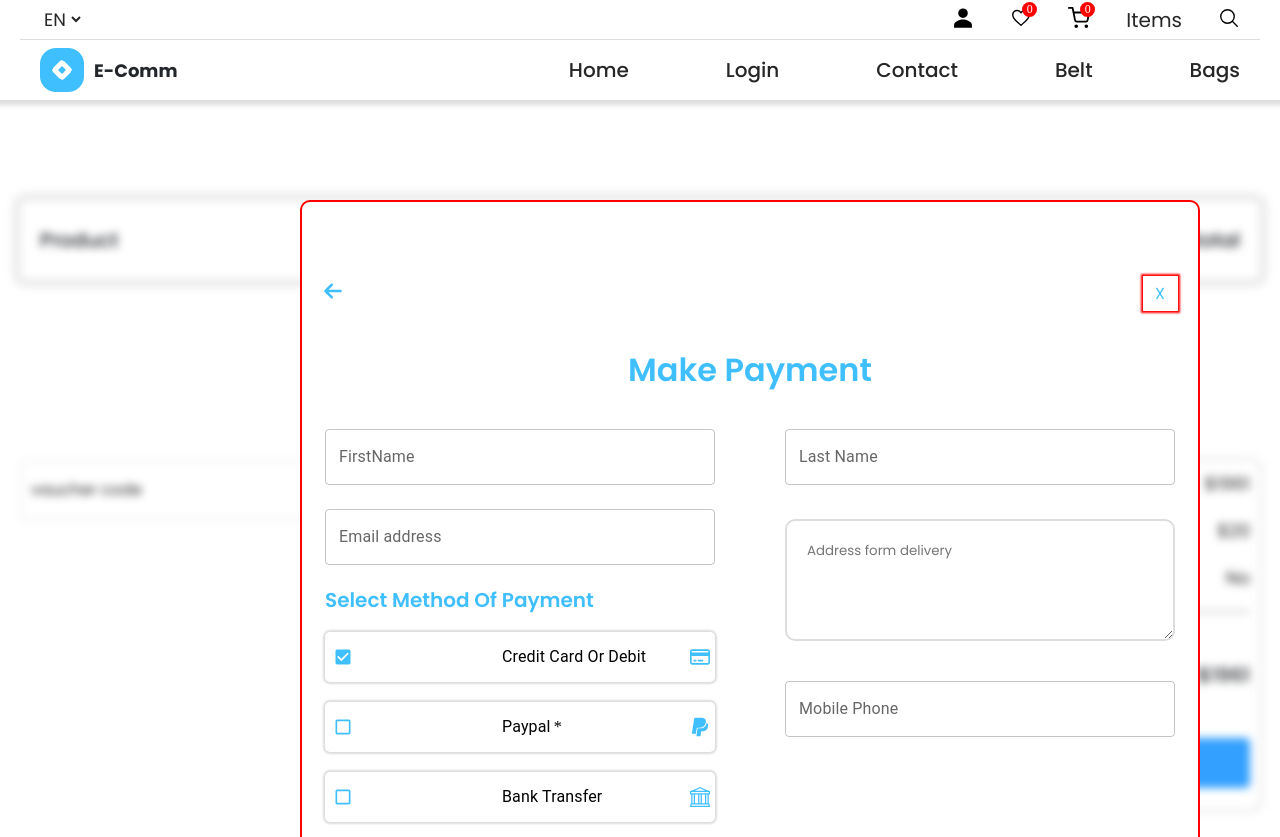
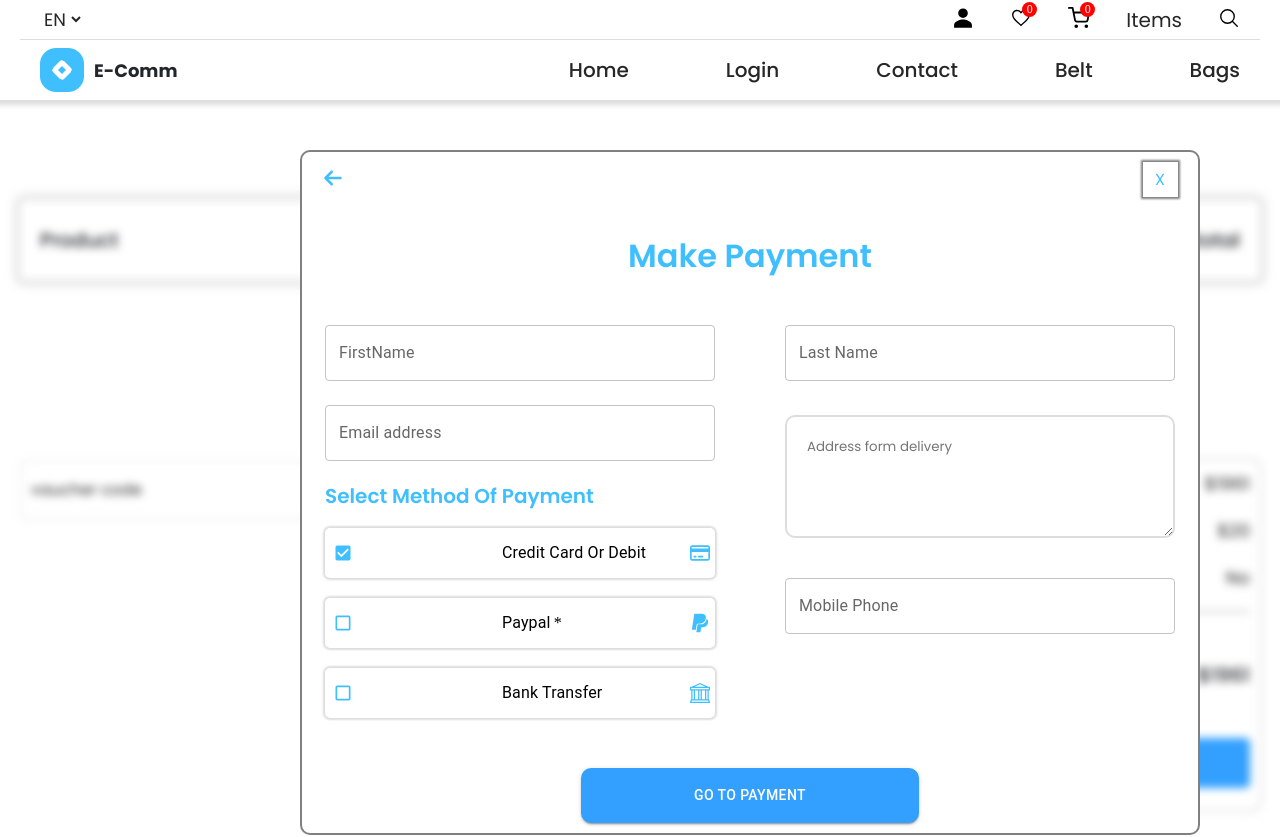
Before and after one commit to yahyojondev/BMI-ProMax, a React (Vite) app: page /payment in a window 1280 px wide. Shown: the top 837 px of the page. Built offline with nearby package versions, Linux system fonts and the light colour scheme.

Commit message:
work work

```diff
--- a/src/sass/components/payment.scss
+++ b/src/sass/components/payment.scss
@@ -4,27 +4,33 @@
 }
 .payment__wrapper {
   position: absolute;
-  top: 200px;
-  left: 300px;
+  top: 150px;
   display: flex;
   align-items: center;
   justify-content: center;
-  border: 2px solid red;
+  border: 2px solid gray;
   width: 100%;
   max-width: 900px;
-  height: 792.84px;
   border-radius: 10px;
   background: rgb(255, 255, 255);
+  padding: 10px;
+  @media only screen and (min-width: 1280px) {
+    left: 300px;
+  }
   .payment__link__wrapper {
     display: flex;
     align-items: center;
+    gap: 200px;
+    @media only screen and (min-width: 100px) {
       gap: 800px;
+    }
+
     .payment__exit {
       color: rgb(64, 191, 255);
       width: 35px;
       font-family: Poppins;
       height: 35px;
-      box-shadow: 0px 0px 2px 2px red;
+      box-shadow: 0px 0px 2px 2px gray;
       display: flex;
       align-items: center;
       justify-content: center;
@@ -48,15 +54,26 @@
   flex-direction: column;
   gap: 40px;
   .payment__form {
+    padding: 10px;
     display: flex;
+    flex-direction: column;
+    gap: 10px;
+    @media only screen and (min-width: 500px) {
       gap: 70px;
+    }
+    @media only screen and (min-width: 1000px) {
+      flex-direction: row;
+    }
     &__left {
       display: flex;
       flex-direction: column;
       gap: 30px;
       .payment__input {
+        width: 100%;
+        @media only screen and (min-width: 500px) {
           width: 390px;
           height: 50px;
+        }
       }
       .select__wrapper {
         display: flex;
@@ -65,24 +82,30 @@
         h3 {
           color: rgb(64, 191, 255);
           font-family: Poppins;
-          font-size: 20px;
+          font-size: 16px;
           font-weight: 600;
           line-height: 23px;
           letter-spacing: 0px;
           text-transform: capitalize;
+          @media only screen and (min-width: 500px) {
+            font-size: 20px;
+          }
         }
         .formgroup {
           display: flex;
           flex-direction: column;
           gap: 20px;
           .form__wrapper {
-            width: 390px;
+            width: 150px;
             padding-left: 10px;
             height: 50px;
             box-shadow: 0px 0px 2px 2px #ddd;
             border-radius: 5px;
             display: flex;
             align-items: center;
+            @media only screen and (min-width: 500px) {
+              width: 390px;
+            }
             svg {
               font-size: 20px;
               color: rgb(64, 191, 255);
@@ -90,8 +113,11 @@
             .formControl {
               display: flex;
               align-items: center;
+              gap: 10px;
+              width: 350px;
+              @media only screen and (min-width: 500px) {
                 gap: 140px;
-              width: 350px;
+              }
             }
           }
         }
@@ -107,22 +133,31 @@
         border: none;
         border: 2px solid #ddd;
         padding: 20px 0px 0px 20px;
-        width: 390px;
+        width: 150px;
         height: 122.52px;
         border-radius: 10px;
         background: transparent;
+        @media only screen and (min-width: 500px) {
+          width: 390px;
+        }
       }
       .payment__input {
+        width: 150px;
+        @media only screen and (min-width: 500px) {
           width: 390px;
           height: 50px;
         }
       }
     }
+  }
   .gotPayment__link {
-    width: 338px;
+    width: 150px;
     height: 55px;
     border-radius: 10px;
     background: rgb(51, 160, 255);
+    @media only screen and (min-width: 500px) {
+      width: 338px;
+    }
   }
 }
 .payment__exit:active .payment__wrapper {
```
Lines whose indentation alone changed are shown as unchanged.
